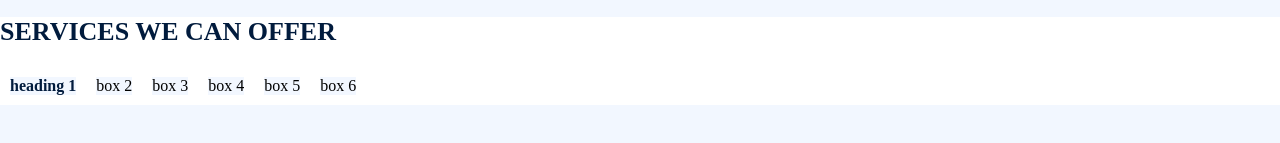
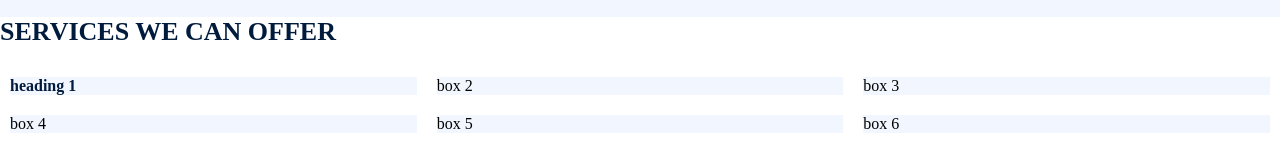
Before and after one commit to natb1234567/bathurst-mechanical, a plain HTML site: page index.html in a window 1280 px wide. Shown: the part 1216-1359 px from the top of the page. Before the commit the page ends 1321 px from the top, so only its background shows below. Drawn offline with Linux system fonts and the light colour scheme; a web font is replaced by a local one.

Commit message:
Update styles.css

```diff
--- a/styles.css
+++ b/styles.css
@@ -252,10 +252,12 @@ body {
 .box {
     background: #F2F7FF;
     margin:10px;
+    flex: 30%;
 }
 .box .circle {
     radius:50%;
 }
 .boxes {
     display:flex;
+    flex-wrap: wrap;
 }
```
